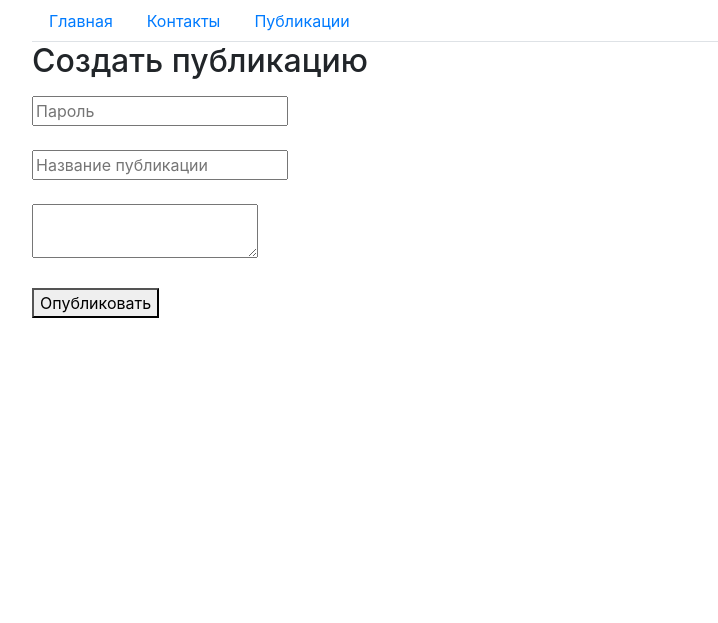
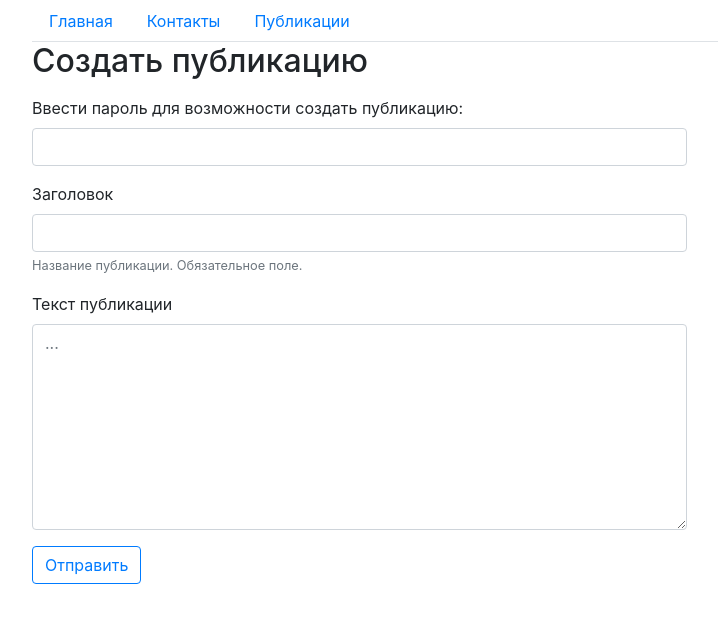
Before and after one commit to alina-andreevna/personal_blog, a Django app: page /post/ in a window 1280 px wide. Shown: the top 623 px of the page, without its empty margins (68-786 px from the left). Run offline with Django 3.2, Linux system fonts and the light colour scheme; some libraries are stand-ins or nearby versions.

Commit message:
Post page edited
Added Bootstrap design.

```diff
--- a/templates/post.html
+++ b/templates/post.html
@@ -5,15 +5,33 @@
 {% block content %}
     <h2>Создать публикацию</h2>
 
-    <p style="color: red">{{ error }}</p>
-    <form action="/post/" method="post">
-        {% csrf_token %}
-        <input type="text" name="password", placeholder="Пароль">
-        <br><br>
-        <input type="text" name="title", placeholder="Название публикации">
-        <br><br>
-        <textarea name="text" placeholder="Текст публикации" > </textarea>
-        <br><br>
-        <button>Опубликовать</button>
-    </form>
+    <p>
+        {% if error %}
+            <div class="alert alert-danger" role="alert">
+              {{ error }}
+            </div>
+        {% endif %}
+
+        <form action="/post/" method="post">
+            {% csrf_token %}
+
+            <div class="form-group">
+            <label for="examplePassword">Ввести пароль для возможности создать публикацию:</label>
+            <input type="password" name="password" class="form-control" id="examplePassword" aria-describedby="passwordHelp">
+            </div>
+
+            <div class="form-group">
+            <label for="exampleTitleName">Заголовок</label>
+            <input type="text" name="title" class="form-control" id="exampleTitleName" aria-describedby="TitleHelp">
+            <small id="TitleHelp" class="form-text text-muted">Название публикации. Обязательное поле.</small>
+            </div>
+
+            <div class="form-group">
+            <label for="exampleFormControlTextarea">Текст публикации</label>
+            <textarea name="text" class="form-control" id="exampleFormControlTextarea" rows="8"
+                                                                            placeholder="..."></textarea>
+            </div>
+            <button type="submit" class="btn btn-outline-primary">Отправить</button>
+         </form>
+    </p>
 {% endblock content %}
```
